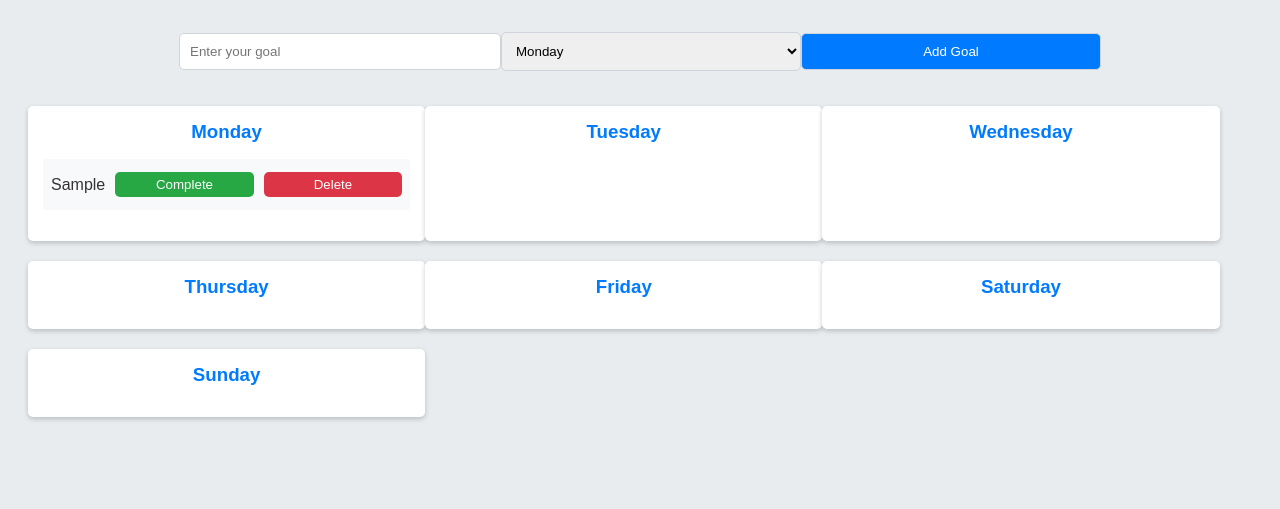
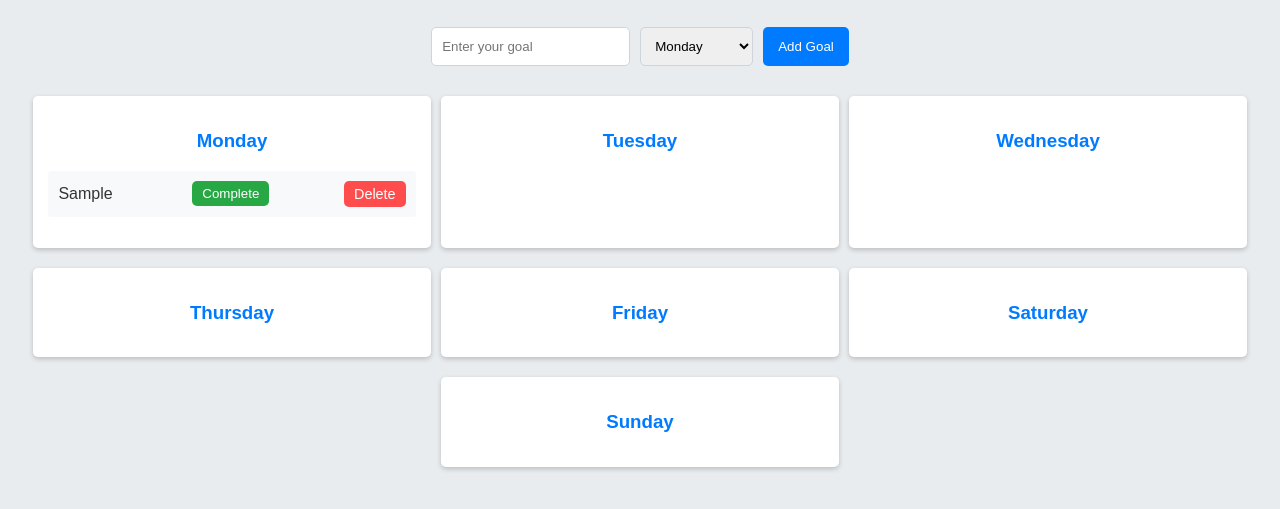
Before and after one commit to DiegoDodss/app, a plain HTML site: page index.html in a window 1280 px wide. Both pictures are taken after typing "Sample" into the empty fields and a click on the button "Add Goal". Shown: the part 89-598 px from the top of the page. Drawn offline with Linux system fonts and the light colour scheme.

Commit message:
Update style.css

```diff
--- a/style.css
+++ b/style.css
@@ -13,20 +13,20 @@ h1 {
 #goal-form {
     margin: 30px auto;
     display: flex;
-    flex-direction: column;
-    align-items: center;
+    justify-content: center;
 }
 
-#new-goal, #day-select, button {
-    width: 90%;
-    max-width: 300px;
+#new-goal, #day-select {
     padding: 10px;
-    margin: 5px 0;
+    margin-right: 10px;
     border: 1px solid #ced4da;
     border-radius: 5px;
 }
 
 button {
+    padding: 10px 15px;
+    border: none;
+    border-radius: 5px;
     background-color: #007bff;
     color: white;
     cursor: pointer;
@@ -39,21 +39,39 @@ button:hover {
 
 #goals-container {
     display: flex;
-    flex-direction: column;
+    flex-wrap: wrap;
+    justify-content: space-around;
     margin-top: 20px;
 }
+
+.delete-btn {
+    color: white;              /* Texto branco */
+    background-color: #ff4d4d; /* Cor de fundo vermelha */
+    border: none;              /* Sem borda */
+    padding: 5px 10px;         /* Padding para torná-lo mais largo e alto */
+    margin-left: 5px;          /* Espaço à esquerda do botão */
+    border-radius: 5px;        /* Bordas arredondadas */
+    cursor: pointer;           /* Cursor do tipo ponteiro para indicar que é clicável */
+    font-size: 0.9em;          /* Tamanho da fonte um pouco menor */
+}
+
+.delete-btn:hover {
+    background-color: #ff6666; /* Cor de fundo mais clara ao passar o mouse */
+}
+
+
 
 .daily-goals {
     background-color: white;
     border-radius: 5px;
     box-shadow: 0 2px 5px rgba(0,0,0,0.2);
+    padding: 15px;
+    width: 30%;
     margin-bottom: 20px;
-    padding: 15px;
 }
 
 .daily-goals h3 {
     color: #007bff;
-    margin: 0 0 10px 0;
 }
 
 .daily-goals ul {
@@ -63,16 +81,12 @@ button:hover {
 
 .daily-goals li {
     background-color: #f8f9fa;
-    padding: 8px;
-    margin-bottom: 8px;
+    padding: 10px;
+    margin-bottom: 10px;
     border-radius: 3px;
     display: flex;
     justify-content: space-between;
     align-items: center;
-}
-
-.goal-text {
-    flex-grow: 1;
 }
 
 .completed {
@@ -80,8 +94,9 @@ button:hover {
     color: #6c757d;
 }
 
-.complete-btn, .delete-btn {
+.complete-btn {
     margin-left: 10px;
+    background-color: #28a745;
     border: none;
     border-radius: 5px;
     color: white;
@@ -89,34 +104,25 @@ button:hover {
     cursor: pointer;
 }
 
-.complete-btn {
-    background-color: #28a745;
-}
-
 .complete-btn:hover {
     background-color: #218838;
 }
+@media only screen and (max-width: 600px) {
+    #goal-form {
+        flex-direction: column;
+        align-items: center;
+    }
 
-.delete-btn {
-    background-color: #dc3545;
-}
-
-.delete-btn:hover {
-    background-color: #c82333;
-}
-
-@media only screen and (min-width: 600px) {
-    #goal-form {
-        flex-direction: row;
-        justify-content: center;
+    #new-goal, #day-select, button {
+        width: 100%;
+        margin: 5px 0;
     }
 
     #goals-container {
-        flex-direction: row;
-        flex-wrap: wrap;
+        flex-direction: column;
     }
 
     .daily-goals {
-        width: 30%;
+        width: 100%;
     }
 }
```
